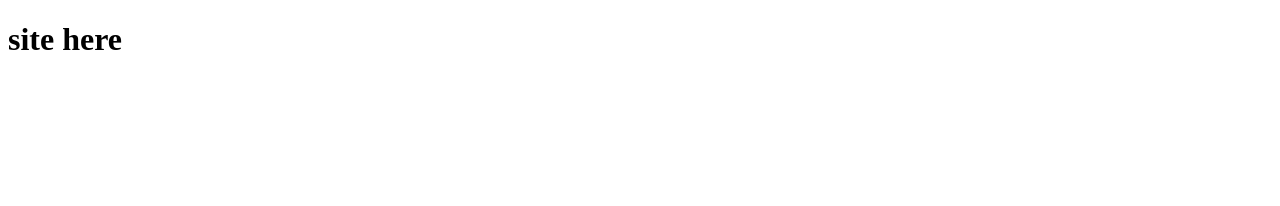
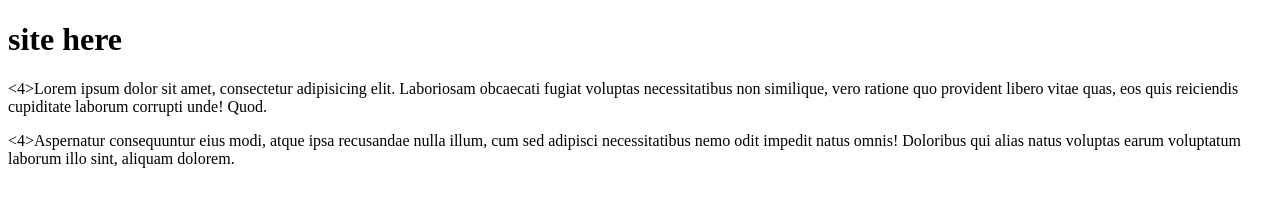
Before and after one commit to Julia2005/site, a plain HTML site: page index.html in a window 1280 px wide. Drawn offline with Linux system fonts and the light colour scheme.

Commit message:
second commit

```diff
--- a/index.html
+++ b/index.html
@@ -8,5 +8,11 @@
 </head>
 <body>
 	<h1>site here</h1>
+	<p>
+		<4>Lorem ipsum dolor sit amet, consectetur adipisicing elit. Laboriosam obcaecati fugiat voluptas necessitatibus non similique, vero ratione quo provident libero vitae quas, eos quis reiciendis cupiditate laborum corrupti unde! Quod.</4></p>
+	<p>
+		<4>Aspernatur consequuntur eius modi, atque ipsa recusandae nulla illum, cum sed adipisci necessitatibus nemo odit impedit natus omnis! Doloribus qui alias natus voluptas earum voluptatum laborum illo sint, aliquam dolorem.</4></p>
+
+
 </body>
 </html>
```
